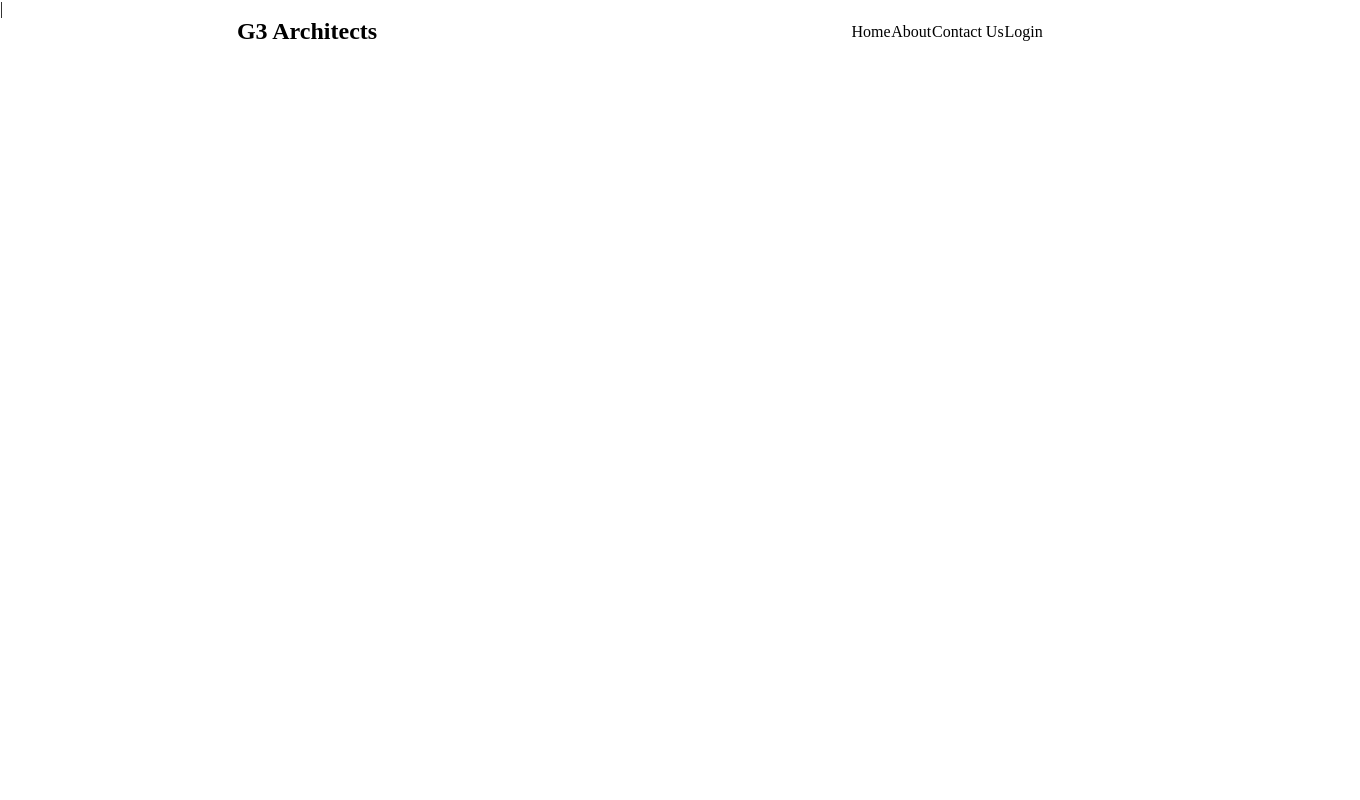
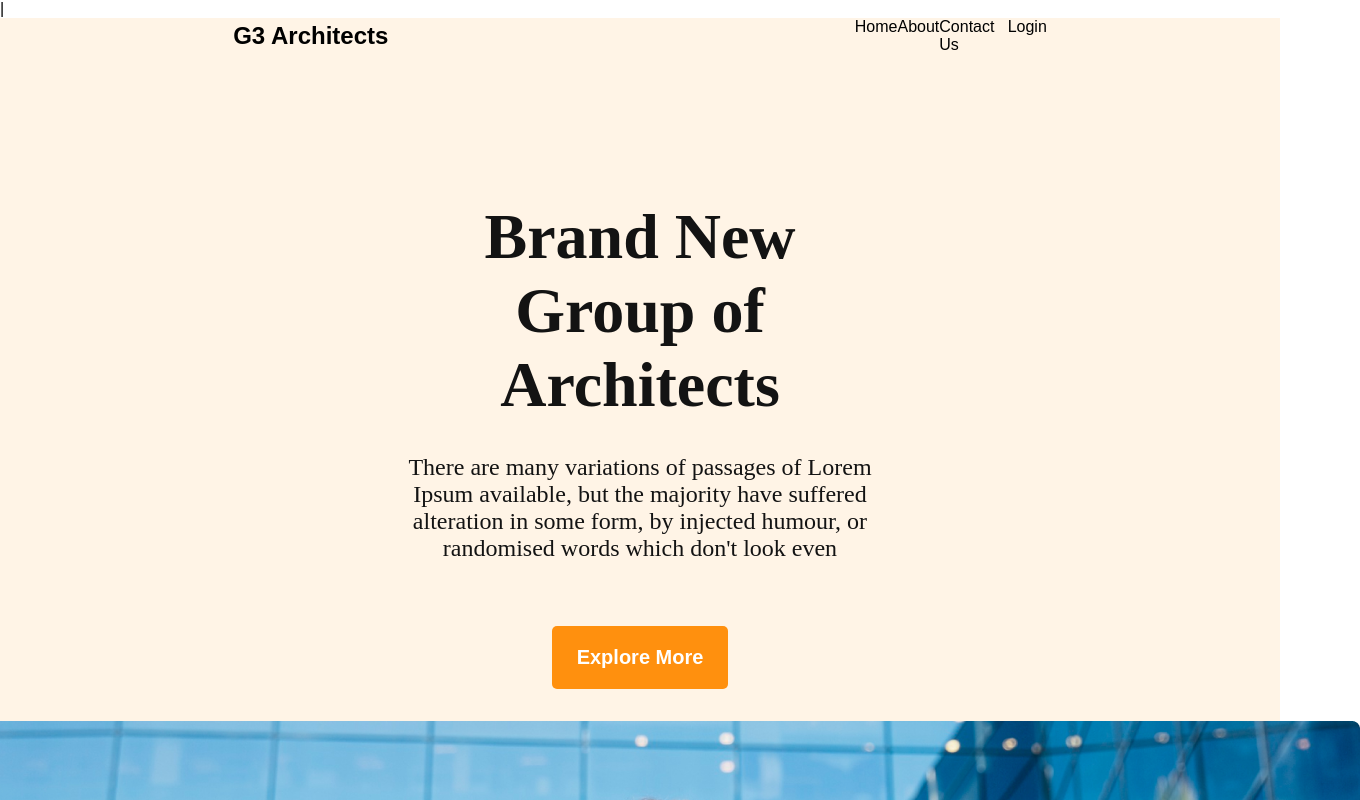
Before and after one commit to bmfaysal33/g3-architects, a plain HTML site: page index.html in a window 1280 px wide. Shown: the top 800 px of the page, 1360 px wide, since content can reach past the window. Drawn offline with Linux system fonts and the light colour scheme.

Commit message:
banner section done

```diff
--- a/index.html
+++ b/index.html
@@ -1,11 +1,10 @@
 |<!DOCTYPE html>
 <html lang="en">
   <head>
-    <meta charset="UTF-8">
-    <meta name="viewport" content="width=device-width, initial-scale=1.0">
+    <meta charset="UTF-8" />
+    <meta name="viewport" content="width=device-width, initial-scale=1.0" />
     <title>G3 Architects</title>
-    <link rel="stylesheet" href="styles/style.css">
-
+    <link rel="stylesheet" href="styles/style.css" />
   </head>
   <body>
     <header>
@@ -18,14 +17,25 @@
           <li>Login</li>
         </ul>
       </nav>
+
+      <section id="banner">
+
+        <div class="banner1">
+          <h1>Brand New <br> Group of Architects</h1>
+          <p>
+            There are many variations of passages of Lorem Ipsum available, but
+            the majority have suffered alteration in some form, by injected
+            humour, or randomised words which don't look even
+          </p>
+          <button>Explore More</button>
+        </div>
+
+        <div class="banner2"><img src="images/banner.png" alt=""></div>
+
+      </section>
     </header>
 
-    <main>
-
-    </main>
-    <footer>
-
-    </footer>
-
+    <main></main>
+    <footer></footer>
   </body>
 </html>
--- a/styles/style.css
+++ b/styles/style.css
@@ -1,20 +1,82 @@
-
-*{
+* {
   margin: 0;
   padding: 0;
   box-sizing: border-box;
+  font-family: work-sans, sans-serif;
 }
 
-nav{
+
+header {
+  background-color: rgba(255, 144, 14, 0.1);
+}
+
+nav {
   display: flex;
   justify-content: space-around;
   align-items: center;
+  margin: 0 auto 116px;
 }
 
-nav ul{
+nav ul {
   display: flex;
   list-style: none;
   justify-content: space-around;
   /* border: 2px solid black; */
   width: 15%;
 }
+
+/* Banner section starts here */
+
+#banner {
+  display: flex;
+  flex-direction: column;
+  align-items: center;
+  justify-content: center;
+  text-align: center;
+  margin: 20px auto;
+  padding: 30px;
+}
+
+.banner1{
+  width: 40%;
+  margin: 0 auto;
+}
+
+
+.banner1 h1 {
+  color: rgb(19, 19, 19);
+  font-family: Work Sans;
+  font-size: 64px;
+  font-weight: 700;
+}
+
+.banner1 p {
+  color: rgb(19, 19, 19);
+  font-family: Work Sans;
+  font-size: 24px;
+  font-weight: 400;
+  margin: 32px 0;
+}
+
+.banner1 button {
+  background-color: rgb(255, 144, 14);
+  color: white;
+  /* font-family: Work Sans; */
+  font-size: 20px;
+  font-weight: 600;
+  padding: 20px 25px;
+  border: none;
+  border-radius: 5px;
+  cursor: pointer;
+  transition: background-color 0.3s ease;
+  margin: 32px 0;
+}
+
+
+
+
+
+
+
+/* Banner section ends here */
+/* Footer section starts here */
```
Lines whose indentation alone changed are shown as unchanged.
